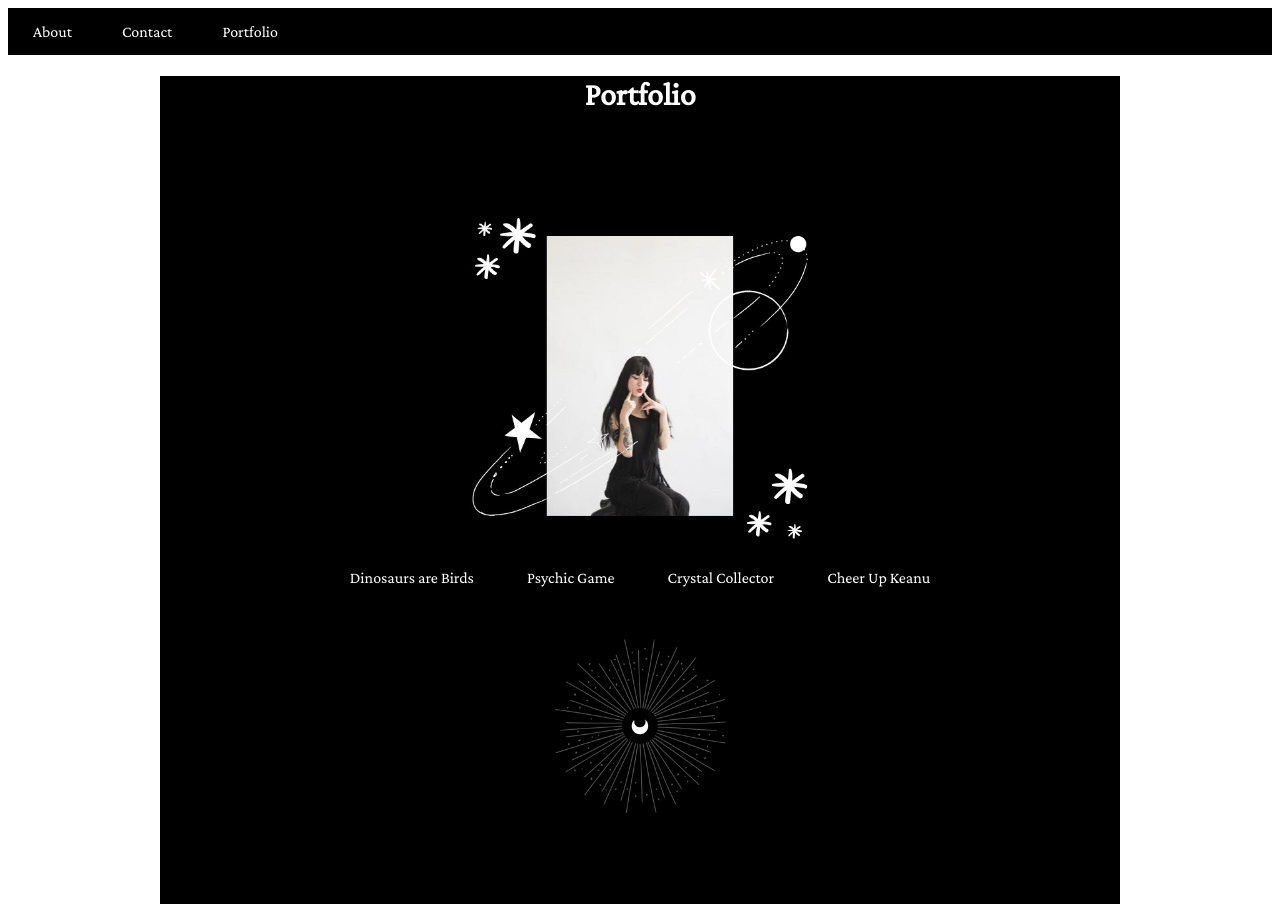
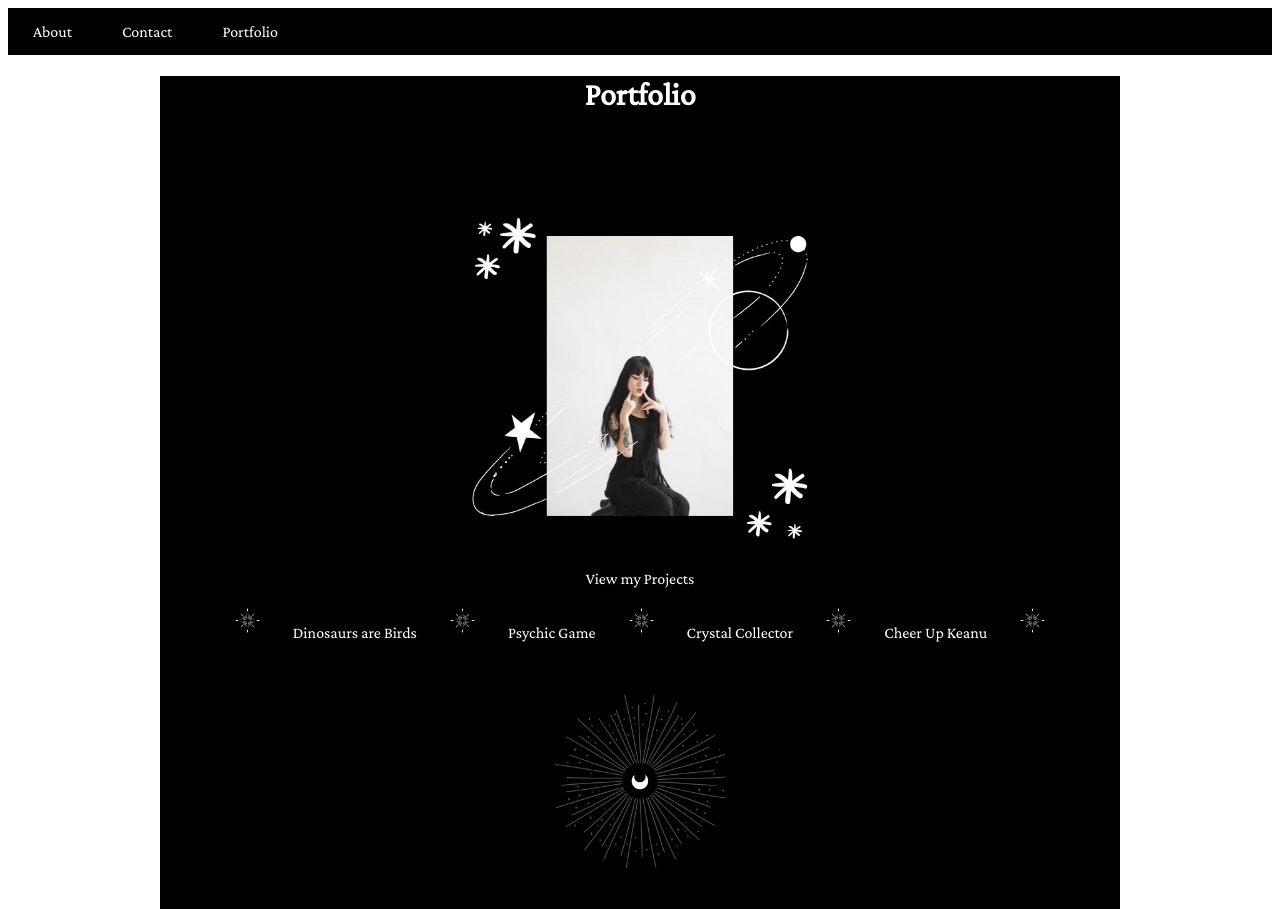
Before and after one commit to ursa-min0r/Responsive-Portfolio, a plain HTML site: page portfolio.html in a window 1280 px wide. Shown: the top 909 px of the page. Drawn offline with nearby package versions, Linux system fonts and the light colour scheme.

Commit message:
Portfolio HTML Update

```diff
--- a/portfolio.html
+++ b/portfolio.html
@@ -25,11 +25,12 @@
             <img id="portfolio-image" src="Assets/Images/portfolioPhoto2.jpg" alt="Mini Moon"
                 style="width:350px; height:350px;">
             <br>
+            <p>View my Projects</p>
             <div id="button">
-                <a href="https://ursa-min0r.github.io/giphyAPI-Homework/">Dinosaurs are Birds</a>
-                <a href="https://ursa-min0r.github.io/Psychic-Game/">Psychic Game</a>
-                <a href=" https://ursa-min0r.github.io/Unit-4-Game/">Crystal Collector</a>
-                <a href="https://scratch.mit.edu/projects/320493397">Cheer Up Keanu</a>
+              <img id=placeHolder src="Assets/Images/portfolioButton.png" alt="Star" style="width:35px; height:35px"> <a href="https://ursa-min0r.github.io/giphyAPI-Homework/" target="blank">Dinosaurs are Birds</a> <img id=placeHolder src="Assets/Images/portfolioButton.png" alt="Star" style="width:35px; height:35px">
+                <a href="https://ursa-min0r.github.io/Psychic-Game/" target="blank">Psychic Game</a> <img id=placeHolder src="Assets/Images/portfolioButton.png" alt="Star" style="width:35px; height:35px">
+                <a href=" https://ursa-min0r.github.io/Unit-4-Game/" target="blank">Crystal Collector</a> <img id=placeHolder src="Assets/Images/portfolioButton.png" alt="Star" style="width:35px; height:35px">
+                <a href="https://scratch.mit.edu/projects/320493397" target="blank">Cheer Up Keanu</a> <img id=placeHolder src="Assets/Images/portfolioButton.png" alt="Star" style="width:35px; height:35px">
             </div>
 
             <img id="mini-logo" src="Assets/Images/Untitled design.jpg" alt="Mini Logo"
```
Also changed, not shown: Assets/Images/Untitled design (1).jpg (deleted), Assets/Images/Untitled design (4).jpg (deleted), Assets/Images/portfolioButton.png (added).
